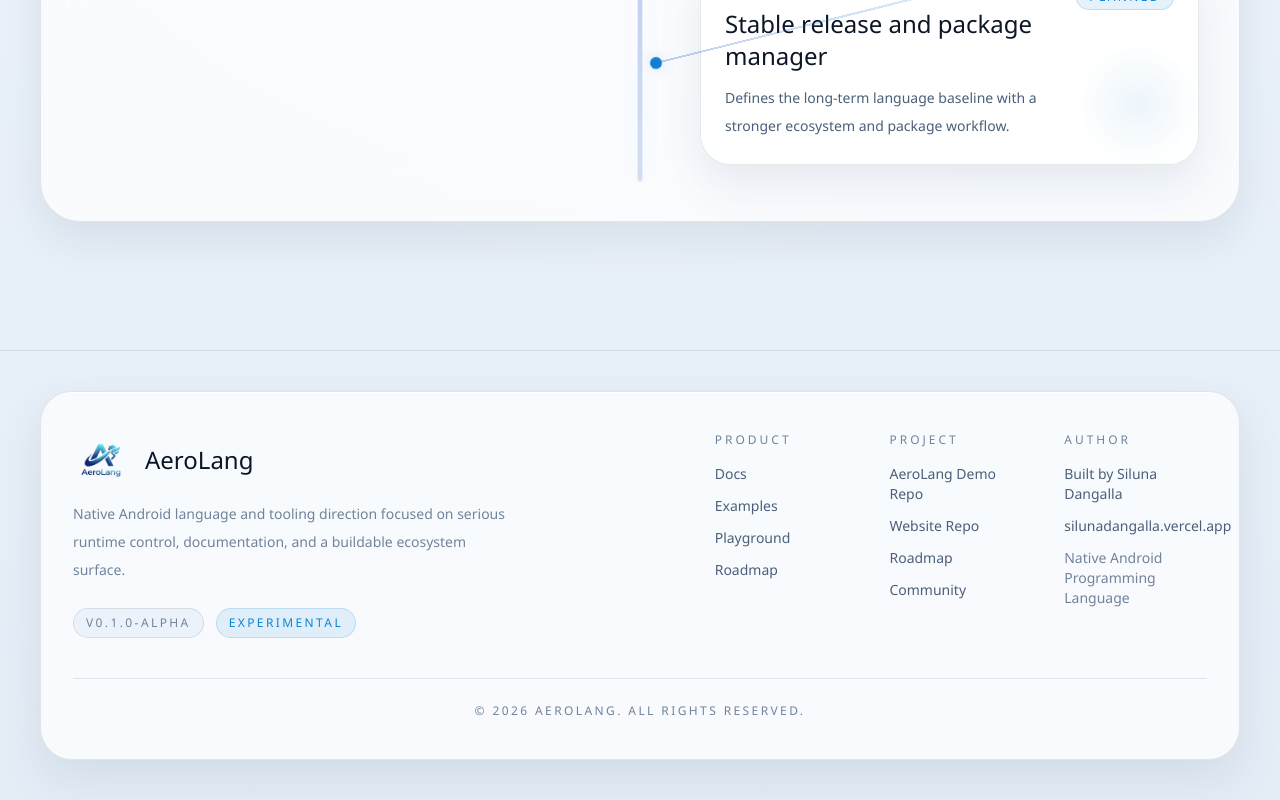
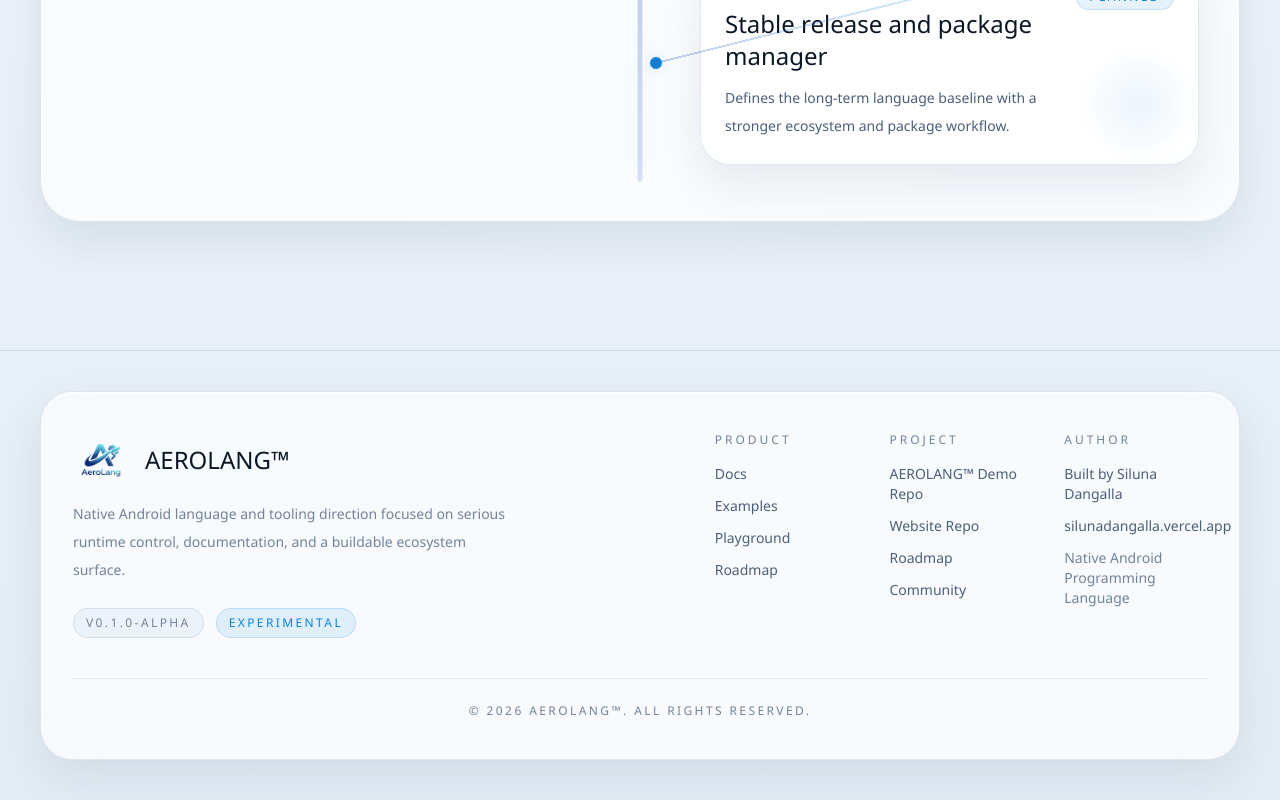
Before and after one commit to GitGuru29/AeroLang-web, a Next.js app: page /roadmap in a window 1280 px wide. Shown: the part 1815-2615 px from the top of the page. Built offline with nearby package versions, Linux system fonts and the light colour scheme.

Commit message:
Add trademark branding to website

```diff
--- a/app/community/page.tsx
+++ b/app/community/page.tsx
@@ -5,7 +5,7 @@
 
 export const metadata: Metadata = {
   title: "Community & Project Links",
-  description: "AeroLang repositories, discussions, issues, and contributing entry points.",
+  description: "AEROLANG™ repositories, discussions, issues, and contributing entry points.",
 };
 
 export default function CommunityPage() {
--- a/app/docs/page.tsx
+++ b/app/docs/page.tsx
@@ -5,7 +5,7 @@
 
 export const metadata: Metadata = {
   title: "Documentation - Syntax & APIs",
-  description: "AeroLang documentation covering language goals, syntax, modules, Android APIs, and installation flow.",
+  description: "AEROLANG™ documentation covering language goals, syntax, modules, Android APIs, and installation flow.",
 };
 
 export default function DocsPage() {
@@ -71,7 +71,7 @@
               rel="noreferrer"
               className="mt-8 inline-flex rounded-full bg-cyan px-5 py-3 text-sm font-semibold text-slate-950"
             >
-              Open AeroLang Demo Repo
+              Open AEROLANG™ Demo Repo
             </a>
           </div>
         </section>
--- a/app/examples/page.tsx
+++ b/app/examples/page.tsx
@@ -5,7 +5,7 @@
 
 export const metadata: Metadata = {
   title: "Gallery - Real World Code Samples",
-  description: "AeroLang example gallery with starter code, UI examples, and clearly marked planned items.",
+  description: "AEROLANG™ example gallery with starter code, UI examples, and clearly marked planned items.",
 };
 
 export default function ExamplesPage() {
--- a/app/layout.tsx
+++ b/app/layout.tsx
@@ -7,8 +7,8 @@
 export const metadata: Metadata = {
   metadataBase: new URL(siteUrl),
   title: {
-    default: "AeroLang - Native Performance Android Development",
-    template: "%s | AeroLang",
+    default: "AEROLANG™ - Native Performance Android Development",
+    template: "%s | AEROLANG™",
   },
   description:
     "Experimental programming language focused on improving Android performance and reducing JVM overhead.",
@@ -18,17 +18,17 @@
     apple: "/icon.png",
   },
   openGraph: {
-    title: "AeroLang - Native Performance Android Development",
+    title: "AEROLANG™ - Native Performance Android Development",
     description:
       "Experimental programming language focused on improving Android performance and reducing JVM overhead.",
     url: "https://aero-lang-web.vercel.app/",
-    siteName: "AeroLang",
-    images: [{ url: "https://aero-lang-web.vercel.app/preview.png", width: 1200, height: 630, alt: "AeroLang social preview" }],
+    siteName: "AEROLANG™",
+    images: [{ url: "https://aero-lang-web.vercel.app/preview.png", width: 1200, height: 630, alt: "AEROLANG™ social preview" }],
     type: "website",
   },
   twitter: {
     card: "summary_large_image",
-    title: "AeroLang - Native Performance Android Development",
+    title: "AEROLANG™ - Native Performance Android Development",
     description:
       "Experimental programming language focused on improving Android performance and reducing JVM overhead.",
     images: ["https://aero-lang-web.vercel.app/preview.png"],
@@ -44,7 +44,7 @@
     <html lang="en" suppressHydrationWarning>
       <head>
         {/* Explicit OG meta tags — present in static HTML for crawlers like LinkedIn */}
-        <meta property="og:title" content="AeroLang - Native Performance Android Development" />
+        <meta property="og:title" content="AEROLANG™ - Native Performance Android Development" />
         <meta property="og:description" content="Experimental programming language focused on improving Android performance and reducing JVM overhead." />
         <meta property="og:image" content="https://aero-lang-web.vercel.app/preview.png" />
         <meta property="og:url" content="https://aero-lang-web.vercel.app/" />
--- a/app/page.tsx
+++ b/app/page.tsx
@@ -68,13 +68,13 @@
               <div className="hero-copy max-w-3xl">
                 <span className="eyebrow">Experimental Android-native language</span>
                 <h1 className="mt-4 inline-block text-[2.6rem] font-medium leading-[0.96] tracking-[-0.08em] text-gradient sm:mt-5 sm:-translate-y-[10px] sm:pb-1 sm:text-6xl md:text-7xl">
-                  AeroLang
+                  AEROLANG™
                 </h1>
                 <p className="mt-4 max-w-xl text-base font-medium leading-7 text-slate-100 sm:text-xl sm:leading-8 md:text-3xl md:leading-tight">
                   Native performance Android development with a Kotlin-inspired surface.
                 </p>
                 <p className="mt-4 max-w-2xl text-sm leading-7 text-slate-300 sm:text-base md:text-lg md:leading-8">
-                  AeroLang is presented as a language and tooling direction for Android builders who want more
+                  AEROLANG™ is presented as a language and tooling direction for Android builders who want more
                   direct control. This site now routes into real docs, examples, roadmap content, and a clearer
                   installation story.
                 </p>
--- a/app/playground/page.tsx
+++ b/app/playground/page.tsx
@@ -5,7 +5,7 @@
 
 export const metadata: Metadata = {
   title: "Playground",
-  description: "AeroLang playground with persistent editor state, shareable URLs, and clear simulated-runtime messaging.",
+  description: "AEROLANG™ playground with persistent editor state, shareable URLs, and clear simulated-runtime messaging.",
 };
 
 export default function PlaygroundPage() {
@@ -21,7 +21,7 @@
                 AeroLab for fast language exploration.
               </h1>
               <p className="mt-6 text-base leading-7 text-slate-300 sm:text-lg sm:leading-8">
-                Prototype AeroLang syntax, inspect compile diagnostics, and switch between curated examples in
+                Prototype AEROLANG™ syntax, inspect compile diagnostics, and switch between curated examples in
                 a serious editor interface built for language tooling demos.
               </p>
             </div>
--- a/app/roadmap/page.tsx
+++ b/app/roadmap/page.tsx
@@ -5,7 +5,7 @@
 
 export const metadata: Metadata = {
   title: "Roadmap & Release Status",
-  description: "AeroLang release framing, current milestone highlights, and planned roadmap items.",
+  description: "AEROLANG™ release framing, current milestone highlights, and planned roadmap items.",
 };
 
 export default function RoadmapPage() {
--- a/components/site-footer.tsx
+++ b/components/site-footer.tsx
@@ -12,12 +12,12 @@
               <div className="flex items-center gap-4">
                 <Image
                   src="/aerolang-logo.png"
-                  alt="AeroLang logo"
+                  alt="AEROLANG trademark logo"
                   width={56}
                   height={56}
                   className="h-14 w-14 object-contain"
                 />
-                <p className="text-2xl font-medium text-white">AeroLang</p>
+                <p className="text-2xl font-medium text-white">AEROLANG™</p>
               </div>
               <p className="mt-3 max-w-md text-sm leading-7 text-slate-400">
                 Native Android language and tooling direction focused on serious runtime control, documentation,
@@ -47,7 +47,7 @@
                 <p className="text-xs uppercase tracking-[0.25em] text-slate-500">Project</p>
                 <div className="mt-4 flex flex-col gap-3 text-sm text-slate-300">
                   <a href={repoUrl} target="_blank" rel="noreferrer">
-                    AeroLang Demo Repo
+                    AEROLANG™ Demo Repo
                   </a>
                   <a href={websiteRepoUrl} target="_blank" rel="noreferrer">
                     Website Repo
@@ -69,7 +69,7 @@
             </div>
           </div>
           <div className="mt-10 border-t border-white/10 pt-6 text-center text-xs uppercase tracking-[0.2em] text-slate-500">
-            © 2026 AeroLang. All rights reserved.
+            © 2026 AEROLANG™. All rights reserved.
           </div>
         </div>
       </div>
--- a/components/site-header.tsx
+++ b/components/site-header.tsx
@@ -17,12 +17,12 @@
           <Link href="/" className="flex items-center gap-3 text-white">
             <Image
               src="/aerolang-logo.png"
-              alt="AeroLang logo"
+              alt="AEROLANG trademark logo"
               width={40}
               height={40}
               className="h-10 w-10 object-contain"
             />
-            <span className="text-base font-semibold tracking-[0.1em] sm:text-lg sm:tracking-[0.12em]">AeroLang</span>
+            <span className="text-base font-semibold tracking-[0.1em] sm:text-lg sm:tracking-[0.12em]">AEROLANG™</span>
           </Link>
 
           <div className="hidden items-center gap-3 md:flex">
```
